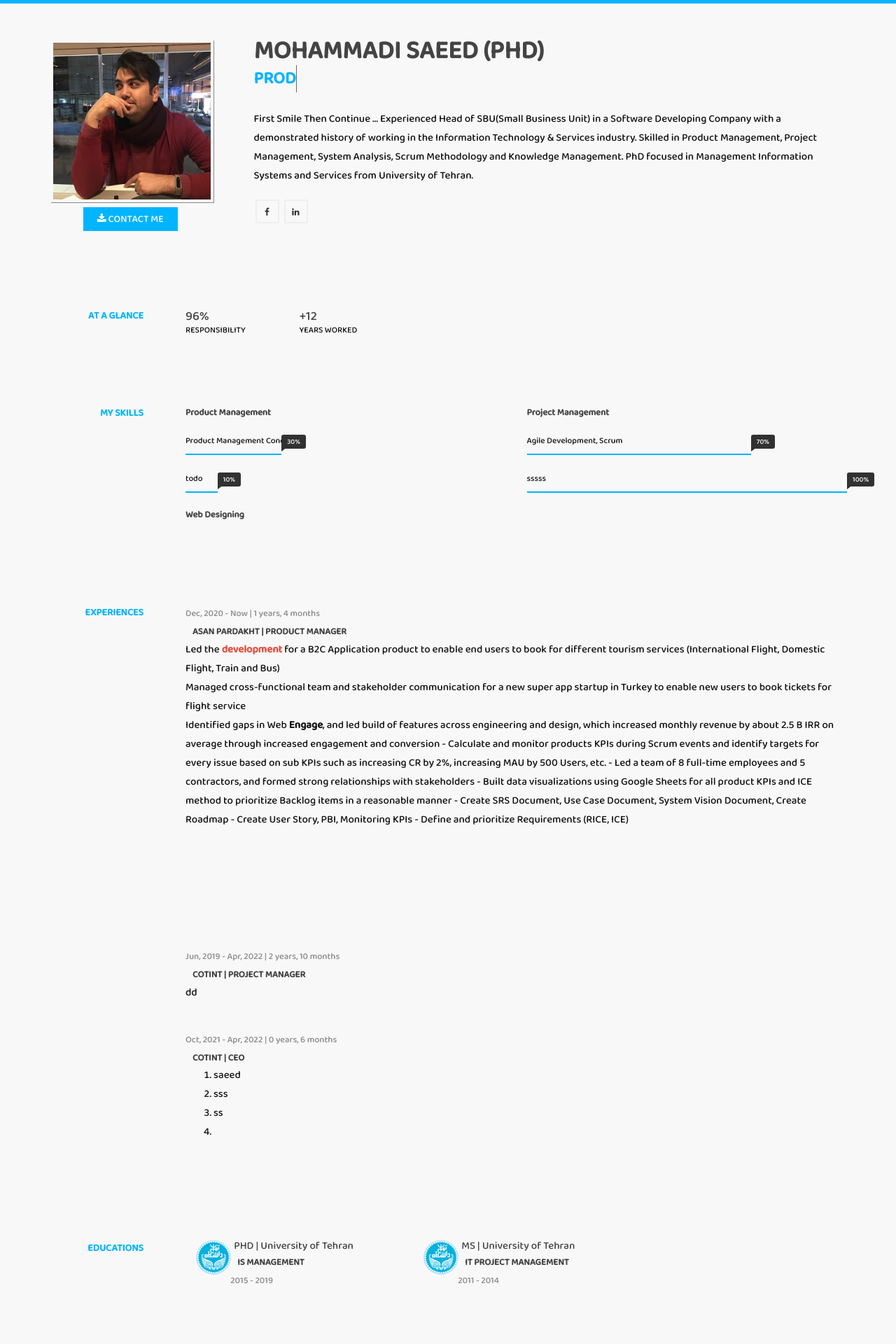
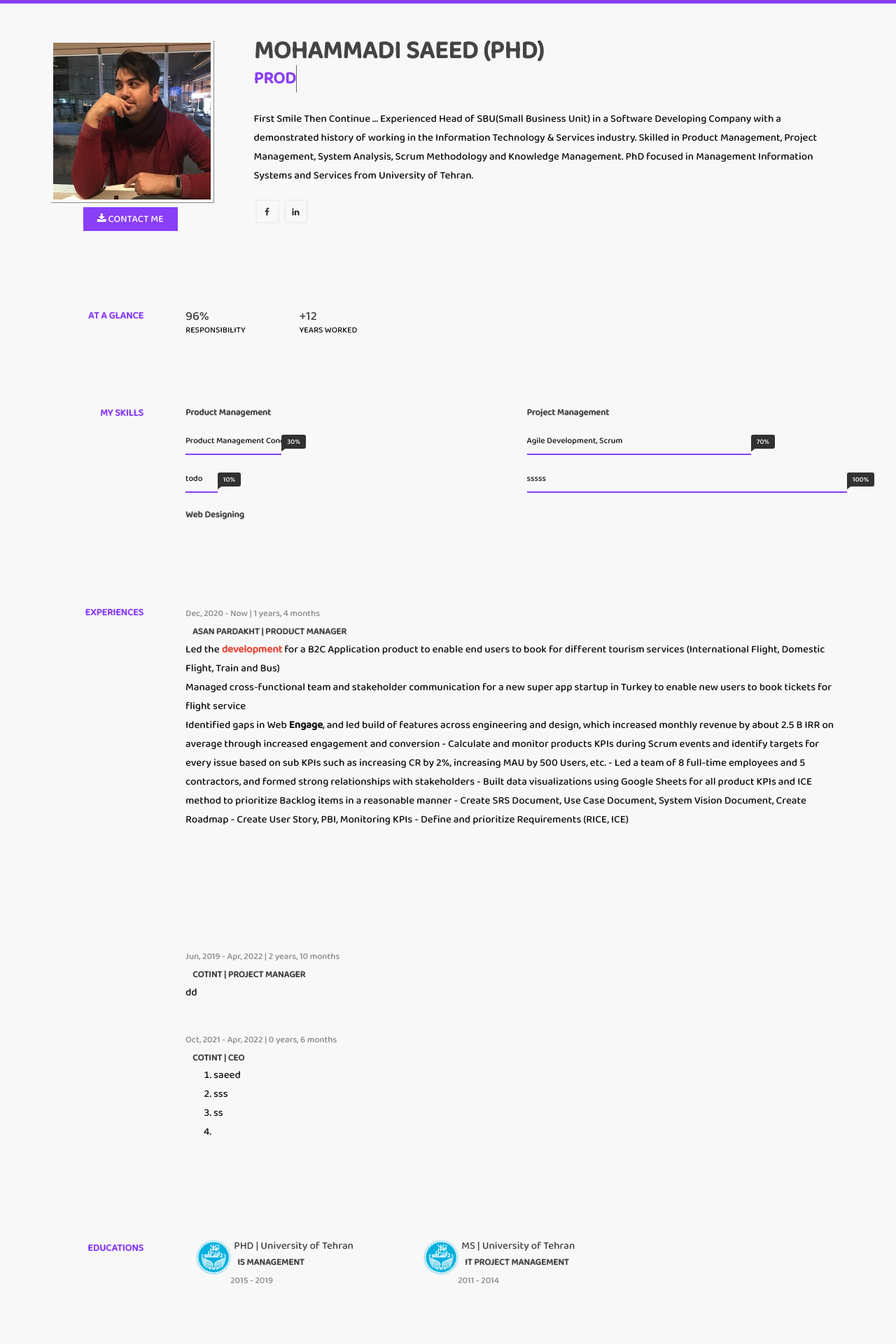
Before and after one commit to mohammadisaeedir/mohammadisaeedir, a Django app: page / in a window 1280 px wide. Shown: the top 1920 px of the page at 70% size. Run offline with Django 4.2, Linux system fonts and the light colour scheme; data comes from the database, SQL or seed files in the repository; some libraries are stand-ins or nearby versions; some web fonts are replaced.

Commit message:
color var in css

```diff
--- a/mainsite/static/mainsite/css/style.css
+++ b/mainsite/static/mainsite/css/style.css
@@ -35,6 +35,10 @@
 13. footer
 
 ------------------------------------*/
+
+:root {
+    --maincolor: #893ef7;
+}
 
 body {
     font-family: 'Hind', sans-serif;
@@ -101,7 +105,7 @@
  *------------------------------------------*/
 
 a {
-    color: #00b4ff;
+    color: var(--maincolor);
     text-decoration: none;
     -webkit-transition: all 0.3s ease 0s;
     -moz-transition: all 0.3s ease 0s;
@@ -120,7 +124,7 @@
 a:hover,
 a:focus {
     text-decoration: none;
-    color: #00b4ff;
+    color: var(--maincolor);
 }
 
 p {
@@ -159,7 +163,7 @@
 /*btn-primary*/
 
 .btn-primary {
-    background-color: #00b4ff;
+    background-color: var(--maincolor);
 }
 
 .btn-primary:hover,
@@ -234,7 +238,7 @@
 .section-title h2 {
     font-size: 14px;
     margin-bottom: 5px;
-    color: #00b4ff;
+    color: var(--maincolor);
     text-transform: uppercase;
 }
 
@@ -261,7 +265,7 @@
     padding: 50px 0;
     margin: 0;
     position: relative;
-    border-top: 5px solid #00b4ff;
+    border-top: 5px solid var(--maincolor);
 }
 
 .header .profile-img {
@@ -281,7 +285,7 @@
 
 .header .name-wrapper span {
     font-size: 24px;
-    color: #00b4ff;
+    color: var(--maincolor);
 }
 
 .header .personal-details {
@@ -415,7 +419,7 @@
 }
 
 .progress-item .progress-bar {
-    background-color: #00b4ff;
+    background-color: var(--maincolor);
     box-shadow: none;
     text-align: right;
 }
@@ -660,7 +664,7 @@
 }
 
 .profile-item a:hover {
-    color: #00b4ff;
+    color: var(--maincolor);
 }
 
 
```
